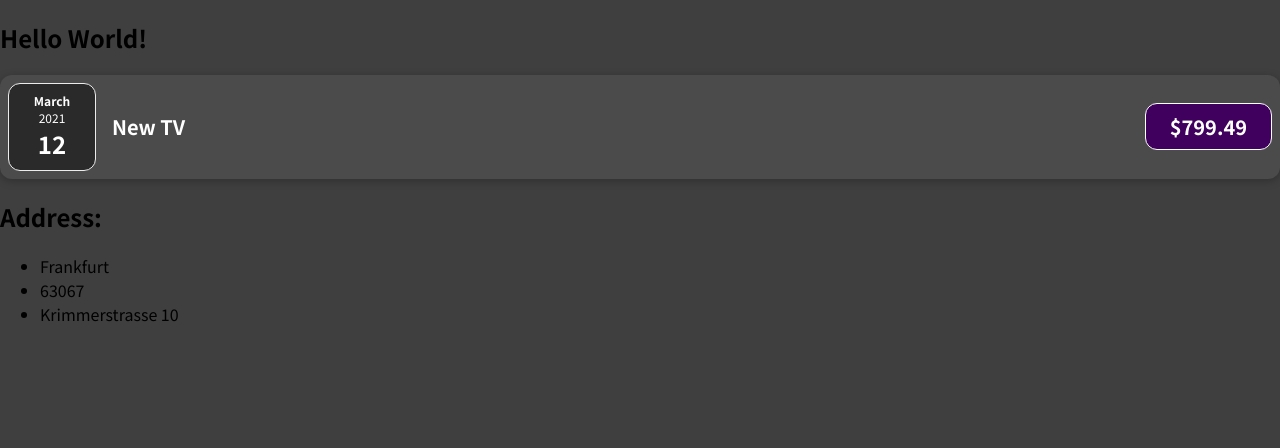
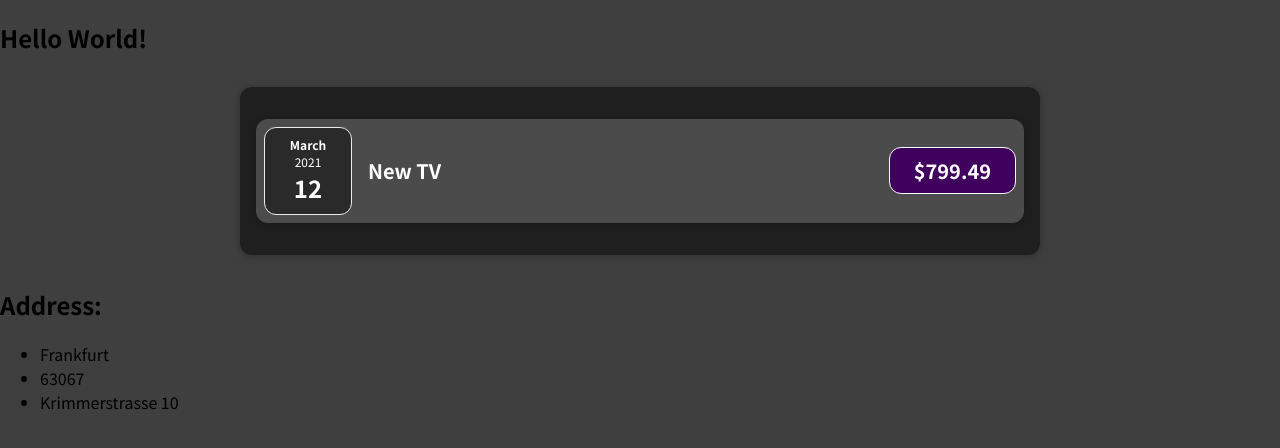
Before and after one commit to kraft-aka/react-expense-tracker, a React (Create React App) app: page / in a window 1280 px wide. Shown: the top 448 px of the page. Built offline with nearby package versions, Linux system fonts and the light colour scheme.

Commit message:
add Expenses comp, edit styles

```diff
--- a/src/App.js
+++ b/src/App.js
@@ -1,5 +1,5 @@
 import DefaultComponent from "./components/DefaultComponent";
-import ExpenseItem from "./components/ExpenseItem";
+import Expenses from "./components/Expenses";
 
 function App() {
   const expenses = [
@@ -26,11 +26,7 @@
   return (
     <div>
       <h2>Hello World!</h2>
-      <ExpenseItem
-        title={expenses[1].title}
-        amount={expenses[1].amount}
-        date={expenses[1].date}
-      ></ExpenseItem>
+      <Expenses items={expenses}/>
 
       <DefaultComponent
         city={"Frankfurt"}
--- a/src/components/Card.js
+++ b/src/components/Card.js
@@ -1,9 +1,8 @@
-import React from 'react'
-import './Card.css'
-
+import React from "react";
+import "./Card.css";
 
 export default function Card(props) {
-  return (
-    <div className='card'>{props.children}</div>
-  )
+  const classes = "card " + props.className;
+
+  return <div className={classes}>{props.children}</div>;
 }
--- a/src/components/ExpenseItem.css
+++ b/src/components/ExpenseItem.css
@@ -2,10 +2,8 @@
   display: flex;
   justify-content: space-between;
   align-items: center;
-  box-shadow: 0 2px 8px rgba(0, 0, 0, 0.25);
   padding: 0.5rem;
   margin: 1rem 0;
-  border-radius: 12px;
   background-color: #4b4b4b;
 }
 
--- a/src/components/ExpenseItem.js
+++ b/src/components/ExpenseItem.js
@@ -1,17 +1,16 @@
 import React from "react";
 import ExpenseDate from "./ExpenseDate";
+import Card from "./Card";
 import "./ExpenseItem.css";
 
 export default function ExpenseItem(props) {
-
-
   return (
-    <div className="expense-item">
-      <ExpenseDate date={props.date}/>
+    <Card className="expense-item">
+      <ExpenseDate date={props.date} />
       <div className="expense-item__description">
         <h2>{props.title}</h2>
         <div className="expense-item__price">${props.amount}</div>
       </div>
-    </div>
+    </Card>
   );
 }
--- /dev/null
+++ b/src/components/Expenses.css
@@ -0,0 +1,7 @@
+.expenses {
+  padding: 1rem;
+  background-color: rgb(31, 31, 31);
+  margin: 2rem auto;
+  width: 50rem;
+  max-width: 95%;
+}
--- /dev/null
+++ b/src/components/Expenses.js
@@ -0,0 +1,16 @@
+import React from "react";
+import ExpenseItem from "./ExpenseItem";
+import Card from "./Card";
+import "./Expenses.css";
+
+export default function (props) {
+  return (
+    <Card className="expenses">
+      <ExpenseItem
+        title={props.items[1].title}
+        amount={props.items[1].amount}
+        date={props.items[1].date}
+      />
+    </Card>
+  );
+}
```
